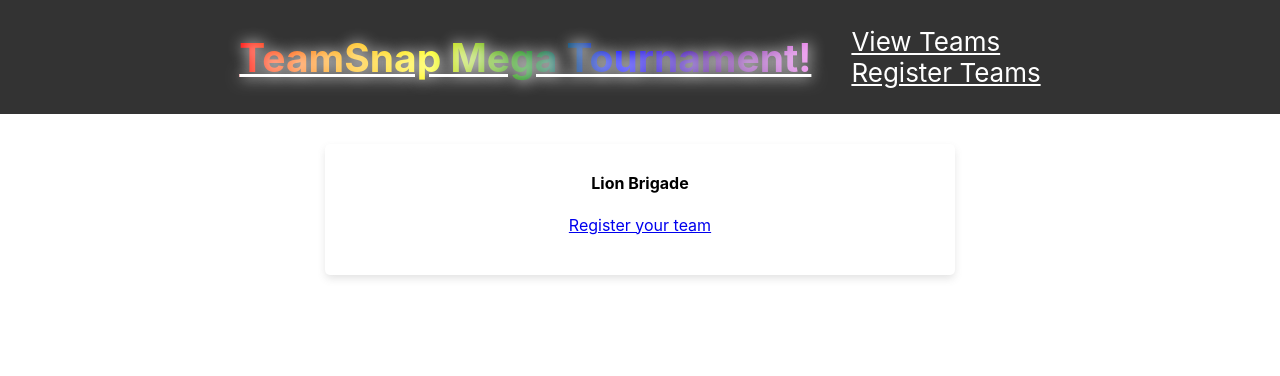
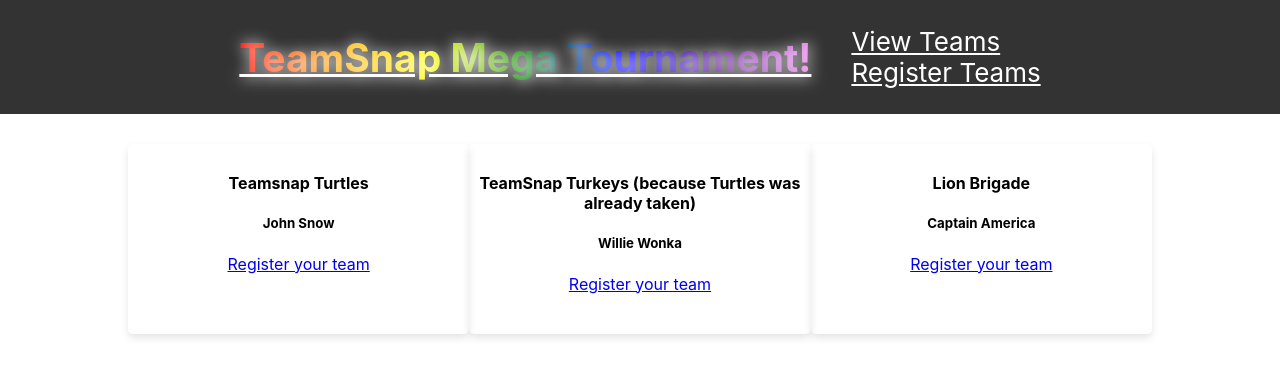
Before and after one commit to teamsnap/teamsnap-mega-tournament, a React app in the folder frontend/: page /teams in a window 1280 px wide. Shown: the top 376 px of the page. Built offline with nearby package versions, Linux system fonts and the light colour scheme; the HTML template or start-up script is replaced by a standard one.

Commit message:
Displaying captain name and team name on available team cards

```diff
--- a/frontend/src/App.tsx
+++ b/frontend/src/App.tsx
@@ -1,5 +1,4 @@
 import React from 'react';
-import './App.css';
 import {
   BrowserRouter as Router,
   Switch,
@@ -7,20 +6,25 @@
   Link
 } from "react-router-dom";
 import { Provider } from 'react-redux';
-import store from './store';
+import { createStore } from 'redux';
+
+/* local imports */
+import './App.css';
 
 import Home from './pages/Home';
 import Join from './pages/Join';
 import Teams from './pages/TeamsContainer';
 
+import rootReducer from './reducers';
+
+/* Create store from reducers */
+const store = createStore(rootReducer);
+
 const BACKEND_API_URL = process.env.BACKEND_API_URL || 'http://backend.localhost';
 
 const App: React.FC = () => {
-
   return (
-    <Provider store={store({
-      teams: []
-    })}>
+    <Provider store={store}>
       <Router>
         <div className="App">
           <header className="App-header">
--- a/frontend/src/components/TeamCard.tsx
+++ b/frontend/src/components/TeamCard.tsx
@@ -4,14 +4,15 @@
 } from "react-router-dom";
 
 interface Props {
-  teamName: String,
+  captainName: String,
+  teamName: String
 }
 
-const TeamCard: React.FC<Props> = ({teamName}) => {
-
+const TeamCard: React.FC<Props> = ({ captainName, teamName }) => {
   return (
     <div className="card">
       <h4>{teamName}</h4>
+      <h5>{captainName}</h5>
       <Link to="/join">Register your team</Link>
     </div>
   );
--- a/frontend/src/pages/Teams.tsx
+++ b/frontend/src/pages/Teams.tsx
@@ -1,26 +1,23 @@
 import React from 'react';
+import { useSelector } from 'react-redux';
 import TeamCard from '../components/TeamCard';
 
+const Teams: React.FC<{teams: any[]} & {getTeams: any}> = () => {
+  const [cards, setCards] = React.useState<any>([]);
 
-const Teams: React.FC<{teams: any[]} & {getTeams: any}> = ({teams, getTeams}) => {
-  const [cards, setCards] = React.useState<any>([]);
-  React.useEffect(() => {
-    setCards([]);
-  }, [teams]);
+  const teams = useSelector(state => state.teams);
 
   React.useEffect(() => {
-    getTeams();
-  }, []);
-
-  React.useEffect(() => {
-    teams?.forEach((team) => {
-      setCards([...cards, <TeamCard teamName={team.teamName} />]);
-    });
+    const newArr = [...teams];
+    teams.map((team: {}, index: number) => {
+      newArr[index] = team;
+      setCards(newArr);
+    })
   }, [teams]);
 
   return (
     <>
-      {cards}
+      {cards.map(card => <TeamCard captainName={card.captainName} teamName={card.teamName} />)}
     </>
   );
 }
--- a/frontend/src/reducers.tsx
+++ b/frontend/src/reducers.tsx
@@ -1,5 +1,20 @@
+const initialState = {
+  teams: [
+  {
+    captainName: 'John Snow',
+    teamName: 'Teamsnap Turtles'
+  },
+  {
+    captainName: 'Willie Wonka',
+    teamName: 'TeamSnap Turkeys (because Turtles was already taken)'
+  },
+  {
+    captainName: 'Captain America',
+    teamName: 'Lion Brigade'
+  }
+]}
 
-export default function rootReducer(state: any = {}, action: any) {
+export default function rootReducer(state: any = initialState, action: any) {
   switch (action.type) {
     case "UPDATE":
       return Object.assign({}, state, {[action.key]: action.value});
```
